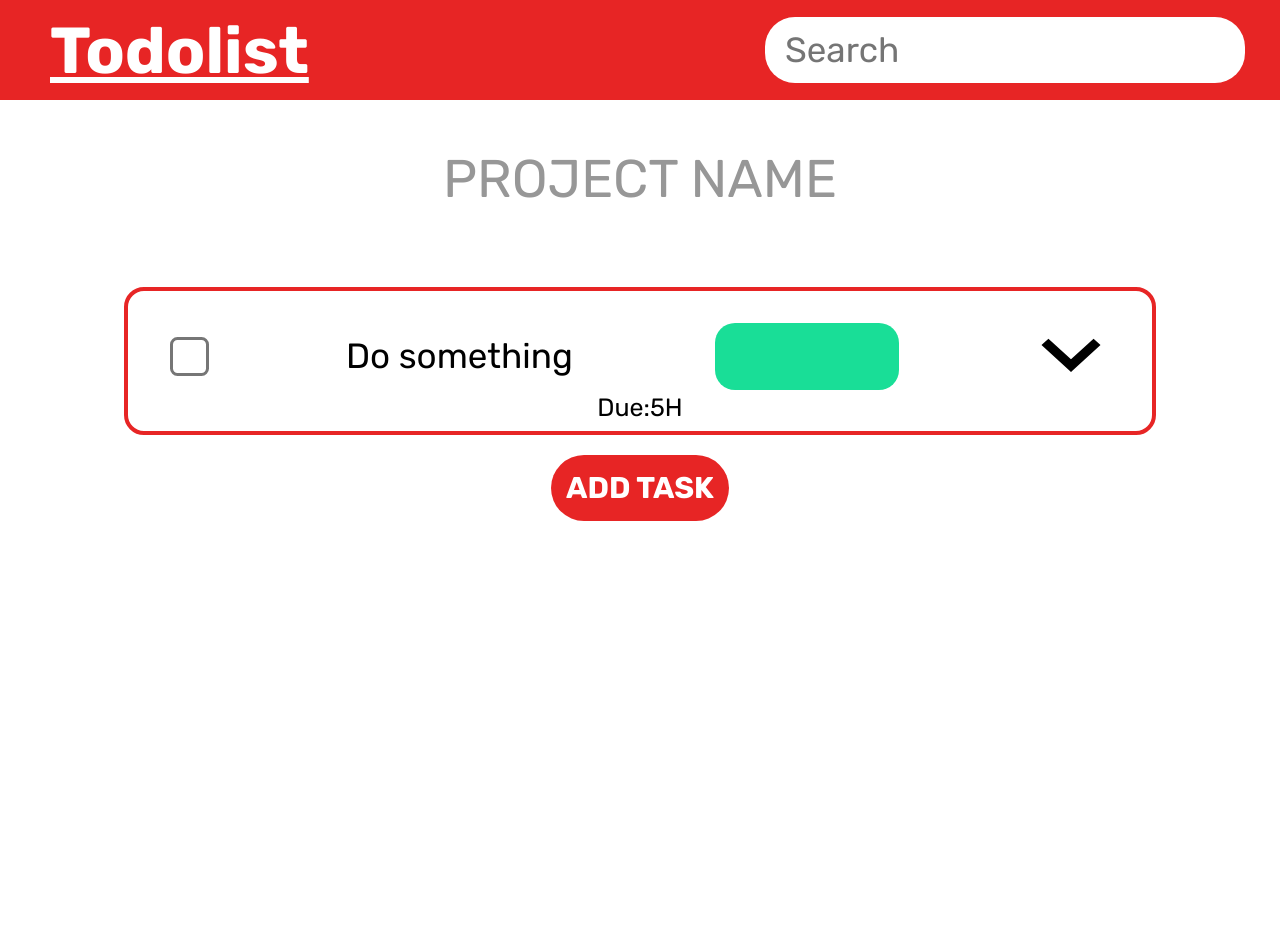
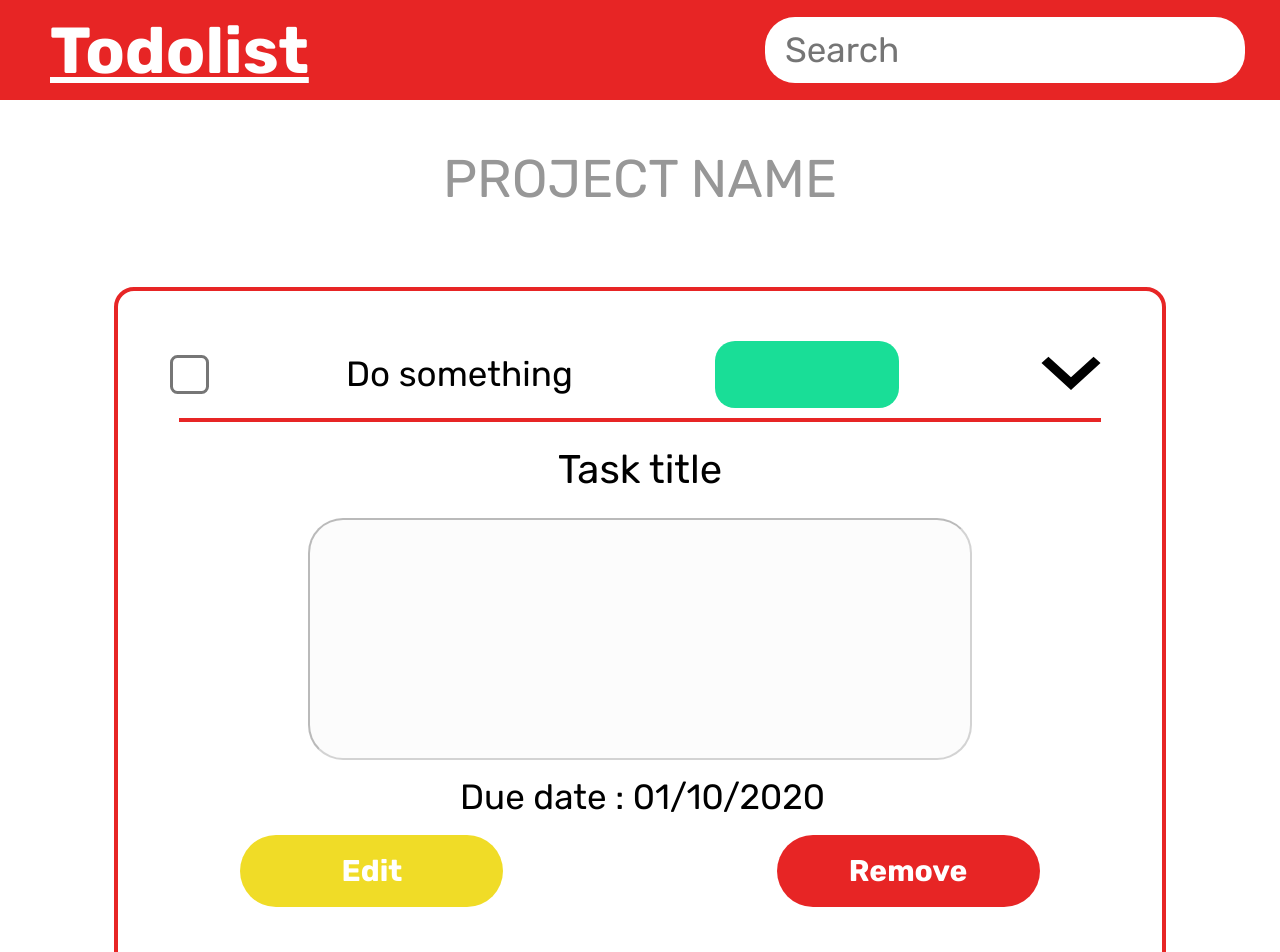
Before and after one commit to andreyoch/todo_list, a plain HTML site: page index.html in a window 1280 px wide. Shown: the top 952 px of the page. Before the commit the page ends 800 px from the top, so only its background shows below. Drawn offline with Linux system fonts and the light colour scheme.

Commit message:
Add styles for expanded task element

```diff
--- a/css/style.css
+++ b/css/style.css
@@ -260,7 +260,6 @@
   width: 80%;
   border: 4px solid var(--main-color);
   border-radius: 20px;
-  height: 140px;
   font-family: var(--main-font);
 }
 .task_upper-elements-row {
@@ -270,19 +269,15 @@
   align-items: center;
   justify-content: space-between;
 }
-.task_title {
+.task_title,
+.task-expanded_due-date {
   text-align: center;
   padding-left: 5px;
   font-size: 35px;
 }
 
-.task_due-date {
-  margin-top: 5px;
-  text-align: center;
-  font-size: 25px;
-}
 .task_priority-block {
-  width:20%;
+  width: 20%;
   height: 67px;
   background-color: #19de97;
   border-radius: 20px;
@@ -319,6 +314,61 @@ input[type='checkbox'] {
   transform: scale(3);
 }
 
+.expanded-task {
+  padding:30px 10px 10px 10px;
+  justify-content: flex-start;
+  height: 720px;
+}
+
+.task-expanded_content {
+  text-align: center;
+  width: inherit;
+}
+.task_upper-elements-expanded {
+  padding-bottom: 10px;
+  border-bottom: 4px solid var(--main-color);
+}
+.task-expanded_title {
+  margin: 28px 0;
+  font-family: var(--main-font);
+  font-size: 40px;
+  text-align: center;
+}
+.task-expanded_description {
+  width: inherit;
+  height: 236px;
+  border-radius: 35px;
+  background-color: #fcfcfc;
+}
+.task-expanded_due-date {
+  margin: 20px 0;
+}
+.task-expanded_btns-row {
+  display: flex;
+  justify-content: space-between;
+  align-items: center;
+}
+.task-expanded_btn {
+  display: flex;
+  justify-content: center;
+  align-items: center;
+  width: 243px;
+  height: 52px;
+  color: #ffffff;
+  font-size: 30px;
+  border-radius: 50px;
+  font-weight: 700;
+  padding: 10px;
+  margin: 0 10px;
+}
+.task_expanded-edit-btn {
+  background-color: #f0dc27;
+  /* margin-right: 30px; */
+}
+.task_expanded-remove-btn {
+  background-color: #e72525;
+}
+
 @media (min-width: 600px) {
   .mobile-menu-window {
     display: none;
@@ -345,17 +395,28 @@ input[type='checkbox'] {
   .expand-icon {
     width: 50px;
   }
-  .task_title {
+  .task_title,
+  .task-expanded_due-date {
     font-size: 30px;
   }
   .task-priority-line {
     margin-top: 10px;
     height: 10px;
     background-color: #19de97;
-    border-radius:5px;
+    border-radius: 5px;
   }
 }
+@media(max-width:450px) {
+  .task-expanded_btns-row{
+    flex-direction: column;
+  }
 
+  .task_expanded-edit-btn {
+    margin: 0 0 10px 0;
+  }
+
+
+}
 @media (max-width: 400px) {
   .logo {
     margin-left: 10px;
@@ -377,7 +438,11 @@ input[type='checkbox'] {
   input[type='checkbox'] {
     transform: scale(2);
   }
-  .task_title {
+  .task_title,
+  .task-expanded_due-date {
     font-size: 25px;
   }
+  .task-expanded_btn {
+    width: 70%;
+  }
 }
--- a/index.html
+++ b/index.html
@@ -95,19 +95,29 @@
         <div class="project-page">
           <div class="project-page_title title">Project name</div>
           <div class="project-page_row">
-            <div class="task">
-              <div class="task_upper-elements-row">
+            <div class="task expanded-task">
+              <div class="task_upper-elements-row task_upper-elements-expanded">
               <input type="checkbox" class="task_checkbox">
               <label for="task"><div class="task_title">Do something</div><div class="task-priority-line"></div></label>
               <div class="task_priority-block"></div>
               <div class="img-container"><img src="img/expand.png" alt="expand" class="expand-icon"></div>
             </div>
-              <div class="task_due-date">Due:5H </div>
+            <div class="task-expanded_content">
+              <div class="task-expanded_title">Task title</div>
+              <input type="text"class="task-expanded_description" disabled>
+              <div class="task-expanded_due-date">Due date : 01/10/2020</div>
+              <div class="task-expanded_btns-row">
+                <div class="task_expanded-edit-btn task-expanded_btn">Edit</div>
+                <div class="task_expanded-remove-btn task-expanded_btn">Remove</div>
+              </div>
+            </div>
+              <!-- <div class="task_due-date">Due:5H </div> -->
               <span class="task_id"></span>
               <!-- <div class="task_btns">
                 <button class="edit-btn">Edit</button>
                 <button class="remove-btn">Remove</button>
             </div> -->
+
           </div>
         </div>
         <div class="project-page_btn-container">
```
